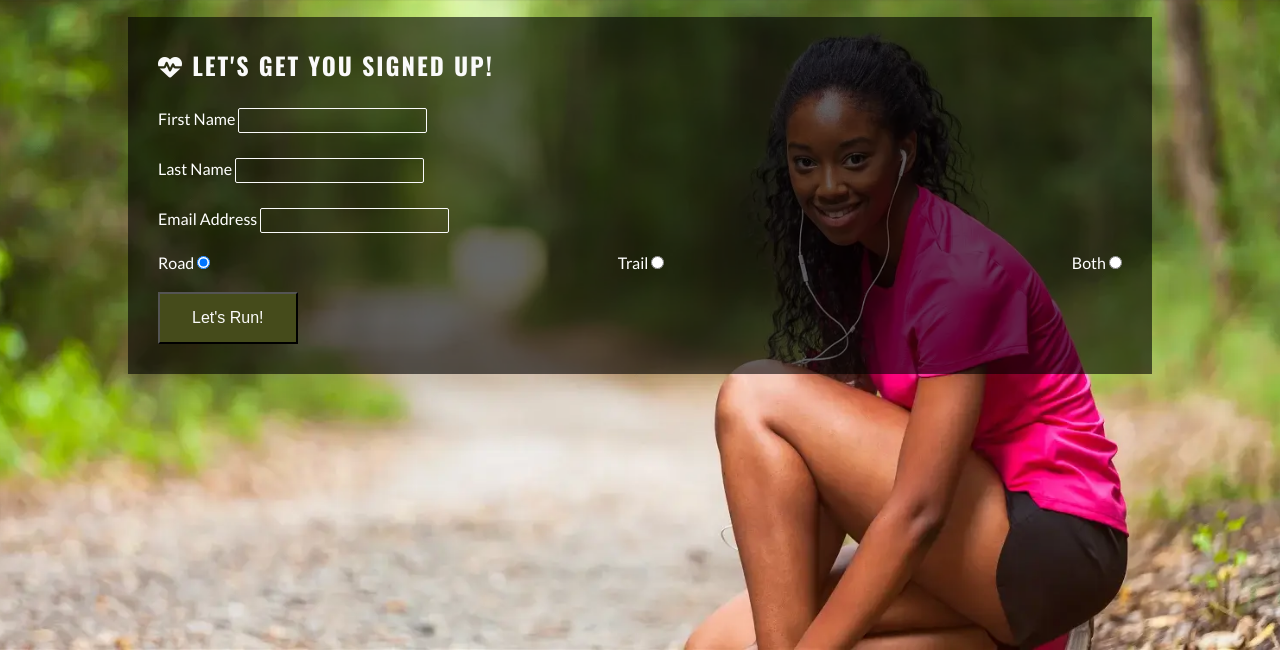
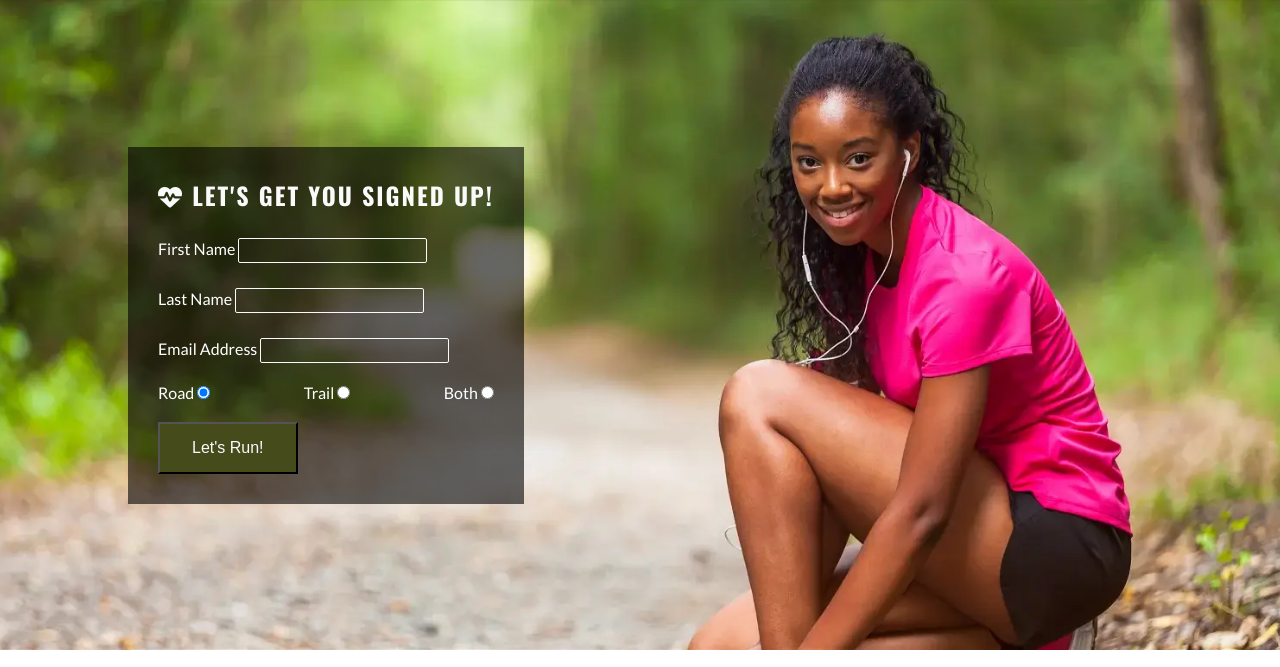
Before and after one commit to thomil13/love-running, a plain HTML site: page signup.html in a window 1280 px wide. Shown: the part 82-749 px from the top of the page. Drawn offline with nearby package versions, Linux system fonts and the light colour scheme.

Commit message:
Add styling for larger displays

```diff
--- a/assets/css/style.css
+++ b/assets/css/style.css
@@ -327,6 +327,27 @@ hr {
     #photos {
         column-count: 3;
     }
+    /* Form */
+    #signup {
+        background-position: center;
+        position: relative;
+    }
+
+    #signup-form {
+        position: absolute;
+        max-width: 400px;
+        left: 10%;
+        top: 150px;
+    }
+
+    .text-input:hover {
+        border-color: #f16c6b;
+    }
+
+    .join-button:hover {
+        background-color: #fafafa;
+        color: #454b1b;
+    }
 
     /* Large devices (992px and higher) */
     @media screen and (min-width: 992px) {
```
